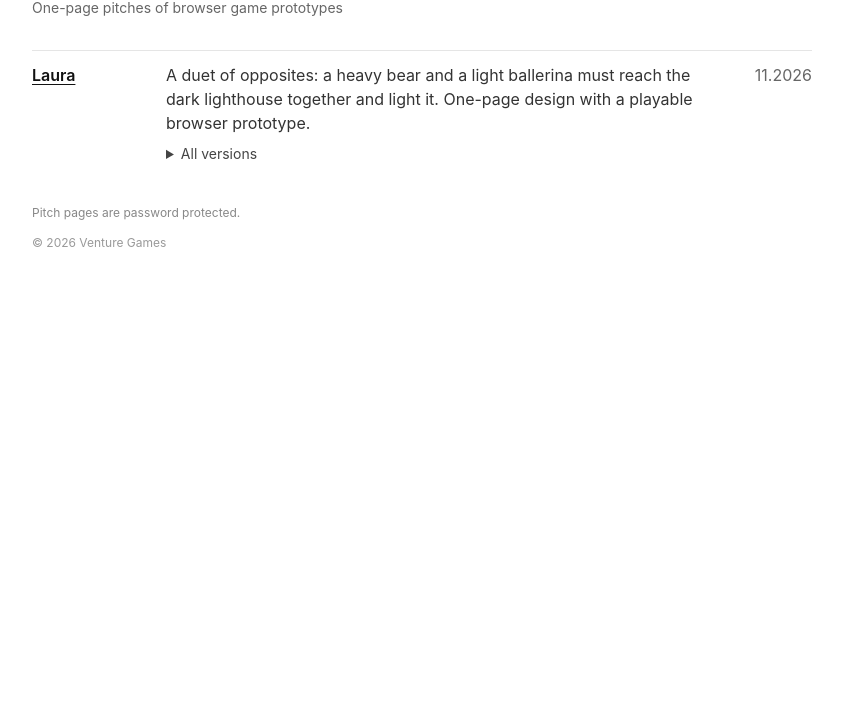
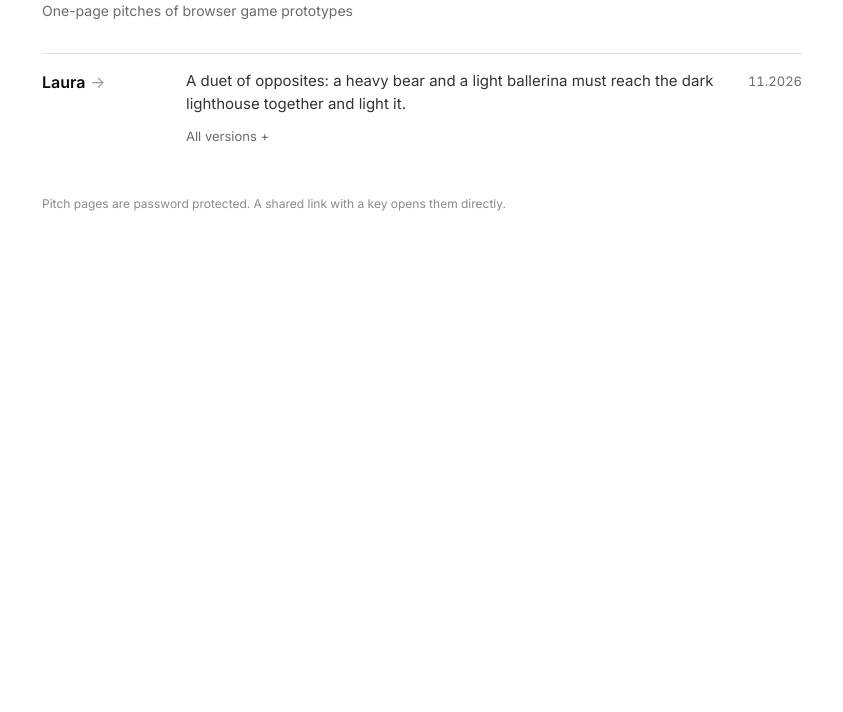
Before and after one commit to lanasvitla/venture-games-pitches, a plain HTML site: page index.html in a window 1280 px wide. Shown: the part 88-800 px from the top of the page, without its empty margins (218-1061 px from the left). Drawn offline with Linux system fonts and the light colour scheme.

Commit message:
Pitch list: lighter design, key from a shared link opens the pages
- Inter, no underlines until hover, compact version rows (version, date, title)
- A key passed in the list link (#k=) is forwarded to the pitch pages; the key itself is not stored in the code

Co-Authored-By: Claude Opus 5.5 <noreply@anthropic.com>
Claude-Session: https://claude.ai/code/session_01WSZkn16GE8Y6R5SJ2FdKEu

```diff
--- a/index.html
+++ b/index.html
@@ -4,28 +4,35 @@
 <meta charset="utf-8">
 <meta name="viewport" content="width=device-width, initial-scale=1">
 <title>Venture Games: One-Page Pitches</title>
+<link rel="preconnect" href="https://fonts.googleapis.com">
+<link rel="preconnect" href="https://fonts.gstatic.com" crossorigin>
+<link href="https://fonts.googleapis.com/css2?family=Inter:wght@400;500;600;700&display=swap" rel="stylesheet">
 <style>
-  body { margin: 0; padding: 48px 24px; background: #fff; color: #111;
-         font: 16px/1.5 -apple-system, BlinkMacSystemFont, "Segoe UI", Helvetica, Arial, sans-serif; }
-  main { max-width: 780px; margin: 0 auto; }
-  h1 { font-size: 22px; font-weight: 600; margin: 0 0 4px; }
-  p.sub { margin: 0 0 32px; color: #666; font-size: 14px; }
-  .row { display: grid; grid-template-columns: 120px 1fr 90px; gap: 0 14px; padding: 12px 0; border-top: 1px solid #e5e5e5; }
-  .t { font-weight: 600; }
-  .m { color: #666; text-align: right; white-space: nowrap; }
-  .d { color: #333; }
-  a { color: #111; text-decoration: underline; text-underline-offset: 3px; }
-  a:hover { color: #555; }
-  details { grid-column: 2 / 4; margin-top: 8px; }
-  summary { cursor: pointer; color: #444; font-size: 14px; }
-  .group { margin: 10px 0 0 2px; }
-  .group b { display: block; font-size: 11px; letter-spacing: .08em; text-transform: uppercase; color: #777; margin-bottom: 4px; }
-  ul { margin: 0; padding-left: 18px; font-size: 14px; }
-  li { margin: 4px 0; }
-  .latest { font-size: 11px; border: 1px solid #111; border-radius: 999px; padding: 1px 7px; margin-left: 6px; }
-  .note { color: #888; font-size: 12px; margin-top: 28px; }
-  footer { margin-top: 12px; color: #999; font-size: 12px; }
-  @media (max-width: 560px) { .row { grid-template-columns: 1fr; } .m { text-align: left; } details { grid-column: 1; } }
+  *{box-sizing:border-box;min-width:0}
+  body{margin:0;padding:48px 24px;background:#fff;color:#0A0A0A;font:15px/1.5 Inter,-apple-system,BlinkMacSystemFont,"Segoe UI",Helvetica,Arial,sans-serif;-webkit-font-smoothing:antialiased}
+  main{max-width:760px;margin:0 auto}
+  h1{font-size:24px;font-weight:700;letter-spacing:-.02em;margin:0}
+  .sub{margin:4px 0 32px;color:#6B6B6B;font-size:14px}
+  .game{display:grid;grid-template-columns:120px minmax(0,1fr) auto;gap:4px 24px;padding:16px 0;border-top:1px solid #E2E2E2}
+  .name a{font-weight:600;font-size:16px}
+  .desc{color:#333}
+  .date{color:#6B6B6B;font-size:13px;font-variant-numeric:tabular-nums;white-space:nowrap;padding-top:2px}
+  a{color:#0A0A0A;text-decoration:none}
+  a:hover{text-decoration:underline;text-underline-offset:3px;text-decoration-thickness:1px}
+  .name a::after{content:" →";color:#9A9A9A;font-weight:400}
+  details{grid-column:2/4;margin-top:8px}
+  summary{cursor:pointer;list-style:none;color:#6B6B6B;font-size:13px}
+  summary::-webkit-details-marker{display:none}
+  summary .c{display:none}
+  details[open] summary .o{display:none}
+  details[open] summary .c{display:inline}
+  .grp{margin:12px 0 2px;font-size:11px;font-weight:600;color:#9A9A9A}
+  .v{display:grid;grid-template-columns:24px 76px minmax(0,1fr);gap:8px;padding:3px 0;font-size:13px;line-height:1.45}
+  .v b{font-weight:600}
+  .v .d{color:#6B6B6B;font-variant-numeric:tabular-nums}
+  .v i{font-style:normal;color:#9A9A9A;font-size:11px;margin-left:8px}
+  .note{color:#8A8A8A;font-size:12px;margin-top:32px}
+  @media (max-width:560px){.game{grid-template-columns:1fr}.date{padding:0}details{grid-column:1}}
 </style>
 </head>
 <body>
@@ -33,33 +40,33 @@
   <h1>Venture Games</h1>
   <p class="sub">One-page pitches of browser game prototypes</p>
 
-  <div class="row">
-    <div class="t"><a href="https://lanasvitla.github.io/venture-games-pitch/preview/lana-branch/v5/">Laura</a></div>
-    <div class="d">A duet of opposites: a heavy bear and a light ballerina must reach the dark lighthouse together and light it. One-page design with a playable browser prototype.</div>
-    <div class="m">11.2026</div>
+  <div class="game">
+    <div class="name"><a href="https://lanasvitla.github.io/venture-games-pitch/preview/lana-branch/v5/">Laura</a></div>
+    <div class="desc">A duet of opposites: a heavy bear and a light ballerina must reach the dark lighthouse together and light it.</div>
+    <div class="date">11.2026</div>
     <details>
-      <summary>All versions</summary>
-      <div class="group">
-        <b>Lana Branch</b>
-        <ul>
-          <li><a href="https://lanasvitla.github.io/venture-games-pitch/preview/lana-branch/v5/">v5, 22.11.2026: game intro with the goal; the intro is the hook; clearer second screen</a><span class="latest">latest</span></li>
-          <li><a href="https://lanasvitla.github.io/venture-games-pitch/preview/lana-branch/v4/">v4, 22.11.2026: one-page design on one screen; reach the lighthouse together, no circles</a></li>
-          <li><a href="https://lanasvitla.github.io/venture-games-pitch/preview/lana-branch/v3/">v3, 22.11.2026: shorter one-page design, base game, test mode, autopilot on P</a></li>
-          <li><a href="https://lanasvitla.github.io/venture-games-pitch/preview/lana-branch/v2/">v2, 22.11.2026: one-page design with teaser and game, hints, key panel, EN and RU, level celebration</a></li>
-          <li>v1, 22.11.2026: <a href="https://lanasvitla.github.io/venture-games-pitch/preview/lana-branch/play.html">playtest build</a> and <a href="https://lanasvitla.github.io/venture-games-pitch/preview/lana-branch/one-page-design.html">one-page design</a></li>
-        </ul>
-      </div>
-      <div class="group">
-        <b>Base</b>
-        <ul>
-          <li><a href="https://lanasvitla.github.io/venture-games-pitch/">v0, 21.11.2026: first one-pager</a></li>
-        </ul>
-      </div>
+      <summary><span class="o">All versions +</span><span class="c">Close −</span></summary>
+      <div class="grp">Lana Branch</div>
+      <div class="v"><b>v5</b><span class="d">22.11.2026</span><span><a href="https://lanasvitla.github.io/venture-games-pitch/preview/lana-branch/v5/">Intro with the goal</a><i>latest</i></span></div>
+      <div class="v"><b>v4</b><span class="d">22.11.2026</span><a href="https://lanasvitla.github.io/venture-games-pitch/preview/lana-branch/v4/">One screen, no circles</a></div>
+      <div class="v"><b>v3</b><span class="d">22.11.2026</span><a href="https://lanasvitla.github.io/venture-games-pitch/preview/lana-branch/v3/">Base game and test mode</a></div>
+      <div class="v"><b>v2</b><span class="d">22.11.2026</span><a href="https://lanasvitla.github.io/venture-games-pitch/preview/lana-branch/v2/">Teaser, hints, EN and RU</a></div>
+      <div class="v"><b>v1</b><span class="d">22.11.2026</span><span><a href="https://lanasvitla.github.io/venture-games-pitch/preview/lana-branch/one-page-design.html">One-page design</a>, <a href="https://lanasvitla.github.io/venture-games-pitch/preview/lana-branch/play.html">playtest build</a></span></div>
+      <div class="grp">Base</div>
+      <div class="v"><b>v0</b><span class="d">21.11.2026</span><a href="https://lanasvitla.github.io/venture-games-pitch/">First one-pager</a></div>
     </details>
   </div>
 
-  <p class="note">Pitch pages are password protected.</p>
-  <footer>&copy; 2026 Venture Games</footer>
+  <p class="note">Pitch pages are password protected. A shared link with a key opens them directly.</p>
 </main>
+<script>
+{
+  // ключ приходит только в ссылке (#k=...), в коде его нет: передаем его закрытым страницам
+  const m = location.hash.match(/k=([^&]+)/);
+  let k = m ? decodeURIComponent(m[1]) : null;
+  try { if (k) sessionStorage.setItem('vgk', k); else k = sessionStorage.getItem('vgk'); } catch (e) {}
+  if (k) document.querySelectorAll('a[href*="/venture-games-pitch/"]').forEach(a => { a.href = a.href.split('#')[0] + '#k=' + encodeURIComponent(k); });
+}
+</script>
 </body>
 </html>
```
